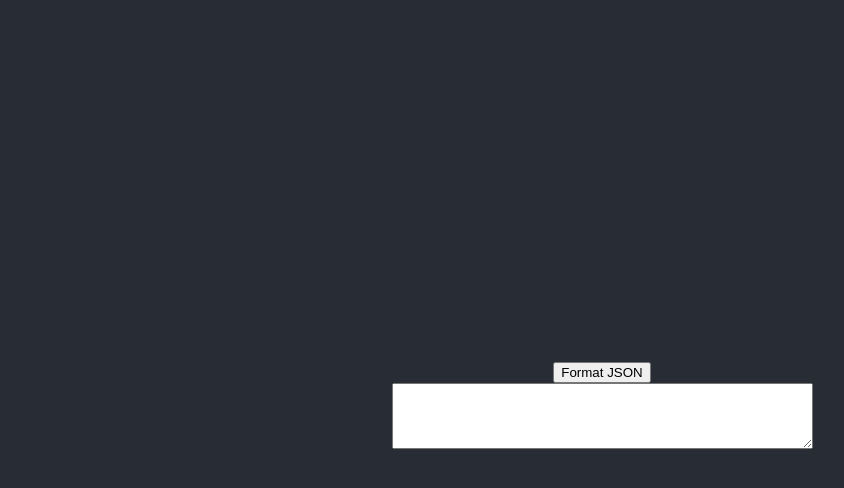
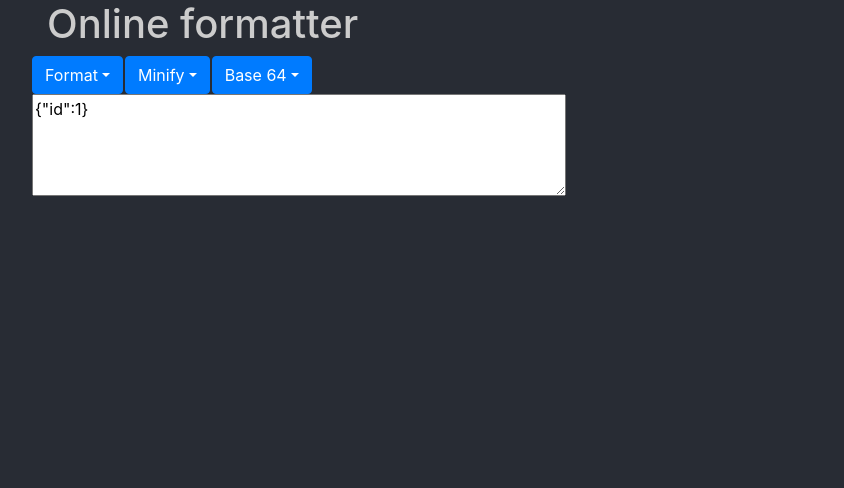
Before and after one commit to aaronarriero/onlineformatter, a React (Create React App) app: page / in a window 1280 px wide. Shown: the top 488 px of the page, without its empty margins (38-882 px from the left). Built offline with nearby package versions, Linux system fonts and the light colour scheme.

Commit message:
Managed to get Bootstrap working alongside React.
Introduced other functionality such as minifying and base64 e/d.

```diff
--- a/package.json
+++ b/package.json
@@ -6,12 +6,12 @@
     "@testing-library/jest-dom": "^5.11.10",
     "@testing-library/react": "^11.2.6",
     "@testing-library/user-event": "^12.8.3",
-    "bootstrap": "^4.0.0",
+    "bootstrap": "^4.6.0",
     "react": "^17.0.2",
+    "react-bootstrap": "^1.5.2",
     "react-dom": "^17.0.2",
     "react-popper": "^0.9.2",
     "react-scripts": "4.0.3",
-    "reactstrap": "^5.0.0",
     "web-vitals": "^1.1.1"
   },
   "scripts": {
--- a/src/App.css
+++ b/src/App.css
@@ -1,38 +1,11 @@
-.App {
-  text-align: center;
+body {
+  background-color: #282c34;
 }
 
-.App-logo {
-  height: 40vmin;
-  pointer-events: none;
+h1 {
+  color: #cccccc;
 }
 
-@media (prefers-reduced-motion: no-preference) {
-  .App-logo {
-    animation: App-logo-spin infinite 20s linear;
-  }
+button {
+  margin-right: 2px;
 }
-
-.App-header {
-  background-color: #282c34;
-  min-height: 100vh;
-  display: flex;
-  flex-direction: column;
-  align-items: center;
-  justify-content: center;
-  font-size: calc(10px + 2vmin);
-  color: white;
-}
-
-.App-link {
-  color: #61dafb;
-}
-
-@keyframes App-logo-spin {
-  from {
-    transform: rotate(0deg);
-  }
-  to {
-    transform: rotate(360deg);
-  }
-}
--- a/src/App.js
+++ b/src/App.js
@@ -1,12 +1,12 @@
 import './App.css';
 import Formatter from "./components/Formatter";
+import Header from "./components/Header";
 
 function App() {
   return (
     <div className="App">
-      <header className="App-header">
+        <Header/>
         <Formatter/>
-      </header>
     </div>
   );
 }
--- a/src/components/Button.js
+++ /dev/null
@@ -1,14 +0,0 @@
-import React, { Component } from "react";
-
-class Button extends Component {
-    render() {
-        const {value} = this.props
-        return (
-            <div>
-                <button type="button" className="btn btn-primary" onClick={this.props.onClick}>{value}</button>
-            </div>
-        );
-    }
-}
-
-export default Button;
--- a/src/components/Formatter.js
+++ b/src/components/Formatter.js
@@ -1,21 +1,48 @@
-import React, {Component, Fragment} from "react";
-import Button from "./Button";
+import React, {Component} from "react";
+import {Container, Dropdown, DropdownButton, Row} from "react-bootstrap";
 
 class Formatter extends Component {
     constructor(props) {
         super(props);
         this.state = {
-            text: '',
+            text: '{"id":1}',
             feedback: ''
         };
         this.handleChange = handleChange.bind(this)
         this.formatJSON = formatJSON.bind(this)
+        this.base64Encode = base64Encode.bind(this)
+        this.base64Decode = base64Decode.bind(this)
+        this.minifyJSON = minifyJSON.bind(this)
     }
 
     render() {
         return (
-            <Fragment>
-                <Button onClick={this.formatJSON} value='Format JSON'/>
+            <Container>
+                <Row>
+                <DropdownButton
+                    variant='primary'
+                    title='Format'
+                    id='format'
+                >
+                    <Dropdown.Item onClick={this.formatJSON}>JSON</Dropdown.Item>
+                </DropdownButton>
+                <DropdownButton
+                    variant='primary'
+                    title='Minify'
+                    id='minify'
+                >
+                    <Dropdown.Item onClick={this.minifyJSON}>JSON</Dropdown.Item>
+                </DropdownButton>
+                <DropdownButton
+                    variant='primary'
+                    title='Base 64'
+                    id='base64'
+                >
+                    <Dropdown.Item onClick={this.base64Encode}>Encode</Dropdown.Item>
+                    <Dropdown.Item onClick={this.base64Decode}>Decode</Dropdown.Item>
+                </DropdownButton>
+                </Row>
+                <Row>
                     <textarea
                         value={this.state.text}
                         onChange={this.handleChange}
@@ -23,8 +50,11 @@ class Formatter extends Component {
                         rows={4}
                         cols={50}
                     />
+                </Row>
+                <Row>
                     <span>{this.state.feedback}</span>
-            </Fragment>
+                </Row>
+            </Container>
         );
     }
 }
@@ -36,11 +66,36 @@ function handleChange(e) {
 function formatJSON() {
     try {
         let array = JSON.parse(this.state.text)
-        let payload = JSON.stringify(array, null, '  ')
-        this.setState({text: payload, feedback: 'JSON formatting done!'})
+        let text = JSON.stringify(array, null, '  ')
+        this.setState({text: text, feedback: 'Formatted JSON'})
     } catch (e) {
         this.setState({feedback: 'This is not JSON...'})
     }
 }
 
+function minifyJSON() {
+    try {
+        let array = JSON.parse(this.state.text)
+        let text = JSON.stringify(array)
+        this.setState({text: text, feedback: 'Minified JSON'})
+    } catch (e) {
+        this.setState({feedback: 'This is not JSON...'})
+    }
+}
+
+function base64Encode() {
+    let text = btoa(this.state.text)
+    this.setState({text: text, feedback: 'Encoded into Base64'})
+}
+
+function base64Decode() {
+    try {
+        let text = atob(this.state.text)
+        this.setState({text: text, feedback: 'Decoded from Base64'})
+    } catch (e) {
+        this.setState({feedback: 'This is not in Base64...'})
+    }
+
+}
+
 export default Formatter;
--- /dev/null
+++ b/src/components/Header.js
@@ -0,0 +1,14 @@
+import React, {Component} from "react";
+import {Container} from "react-bootstrap";
+
+class Header extends Component {
+    render() {
+        return (
+            <Container>
+                <h1>Online formatter</h1>
+            </Container>
+        );
+    }
+}
+
+export default Header;
--- a/src/index.js
+++ b/src/index.js
@@ -1,6 +1,7 @@
 import React from 'react';
 import ReactDOM from 'react-dom';
 import './index.css';
+import 'bootstrap/dist/css/bootstrap.min.css';
 import App from './App';
 import reportWebVitals from './reportWebVitals';
 
```
Also changed, not shown: 1 other file (tests, documents, lock files or other folders). Lines whose indentation alone changed are shown as unchanged.
